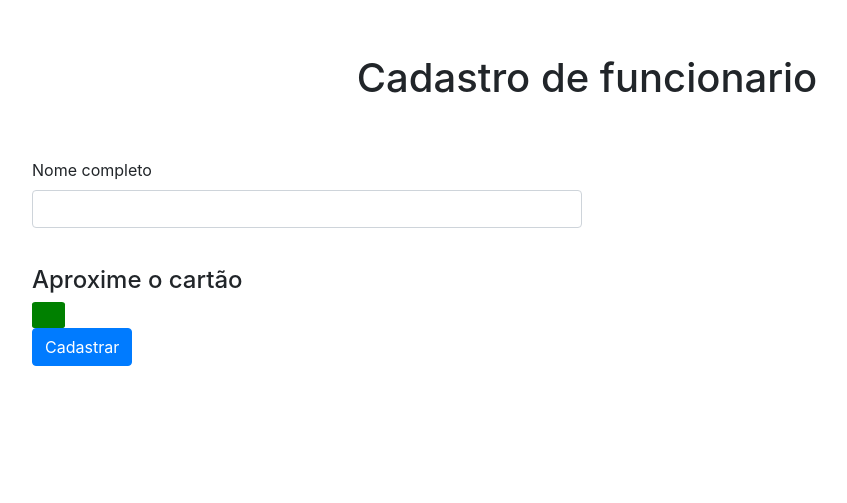
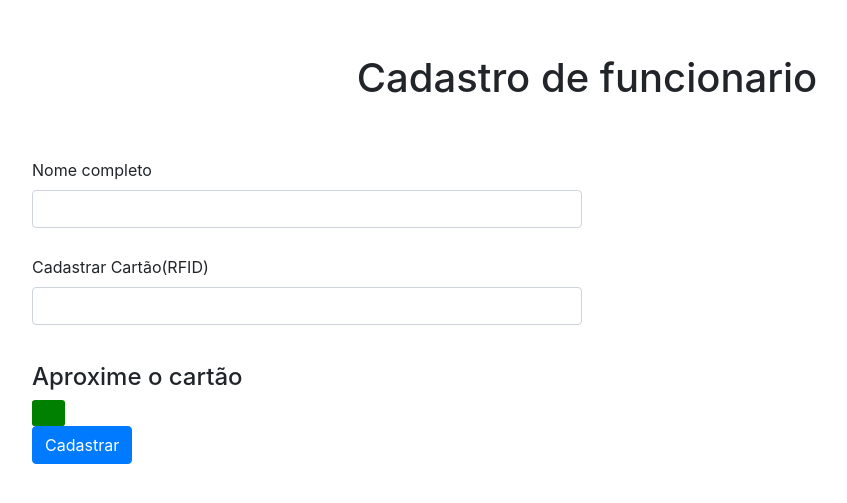
Before and after one commit to mercurio236/SiteIOT, a PHP site: page /index.php in a window 1280 px wide. Shown: the part 56-559 px from the top of the page, without its empty margins (53-900 px from the left). Run offline with PHP 8.4, Linux system fonts and the light colour scheme.

Commit message:
Foi adicionado mais um campo
Foi adicionado mais um campo para cadastro do RFID

```diff
--- a/cadastro.php
+++ b/cadastro.php
@@ -63,9 +63,11 @@
 	?>
         <!--Script que incializa as toasts-->
         <script>
-		$(document).ready(function(){
+            $(document).ready(function() {
                 //Modifica o tempo de hide das toasts
-			$('.toast').toast({delay: 5000});
+                $('.toast').toast({
+                    delay: 5000
+                });
                 $('.toast').toast('show');
             });
         </script>
@@ -82,13 +84,16 @@
             <div class="form-group col-md-6">
                 <label for="inputEmail4">Nome completo</label>
                 <input type="text" class="form-control" id="nomeUsuario" name="nomeUsuario" required>
+
+                <label style="margin-top:5%;" for="inputEmail4">Cadastrar Cartão(RFID)</label>
+                <input type="text" class="form-control" id="cardUsu" name="cardUsu" required>
             </div>
         </div>
         <div>
             <h4 style="margin-top: 2%;">Aproxime o cartão</h4>
             <input type="button" id="cadastrarCard" onclick="btnColor()">
         </div>
-        <button type="submit" name="cadastrar" class="btn btn-primary" id="btnCard" >Cadastrar</button>
+        <button type="submit" name="cadastrar" class="btn btn-primary" id="btnCard">Cadastrar</button>
     </form>
     <script src="js/estilo.js"></script>
 </body>
```
Lines whose indentation alone changed are shown as unchanged.
